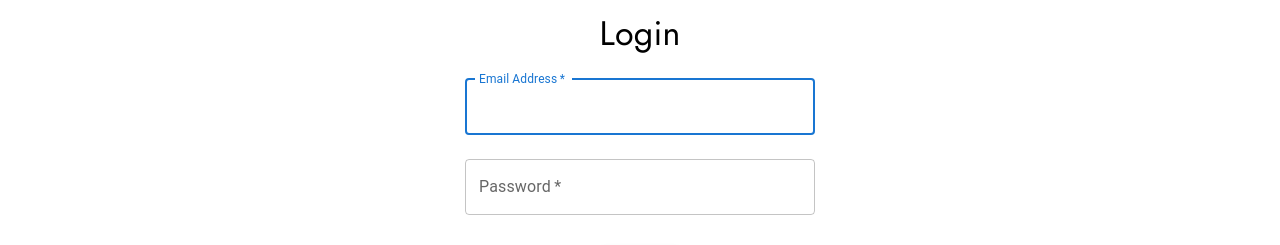
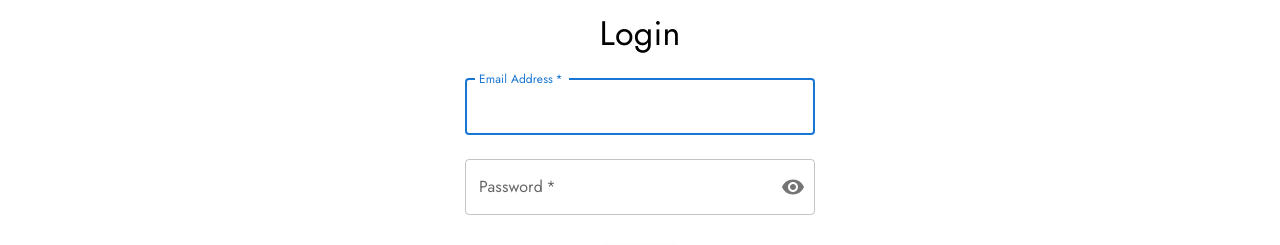
Before and after one commit to hardikpatel2906/gathergro, a React (Create React App) app in the folder frontend/: page /login in a window 1280 px wide. Shown: the part 285-530 px from the top of the page. Built offline with nearby package versions, Linux system fonts and the light colour scheme.

Commit message:
Change in Login/Register forms, Add show/hide in password field

```diff
--- a/frontend/src/components/login.js
+++ b/frontend/src/components/login.js
@@ -1,10 +1,11 @@
 import React, { useState } from "react";
 import authService from "../services/authenticationService";
 import { useNavigate } from "react-router-dom";
-import { TextField, Button, Container, Box, Typography, Link } from "@mui/material";
+import { TextField, Button, Container, Box, Typography, Link, InputAdornment, IconButton } from "@mui/material";
 import { toast } from "react-toastify";
 import { jwtDecode } from "jwt-decode";
 import { styled } from "@mui/material/styles";
+import { Visibility, VisibilityOff } from "@mui/icons-material";
 
 
 const CustomLogoImg = styled("img")({
@@ -22,11 +23,28 @@ const CustomButton = styled(Button)({
     }
 });
 
+const styles = {
+    textField: {
+        '& .MuiInputBase-root': {
+            fontFamily: 'Jost',
+        },
+        '& .MuiInputLabel-root': {
+            fontFamily: 'Jost',
+        }
+    }
+}
+
 function Login() {
     const [email, setEmail] = useState("");
     const [password, setPassword] = useState("");
     const [error, setError] = useState("");
     const navigate = useNavigate();
+
+    const [showPassword, setShowPassword] = useState(false);
+
+    const handleTogglePasswordVisibility = () => {
+        setShowPassword((prev) => !prev);
+    };
 
     const handleSubmit = async (event) => {
         event.preventDefault();
@@ -83,6 +101,7 @@ function Login() {
                         autoComplete="email"
                         autoFocus
                         value={email}
+                        sx={styles.textField}
                         onChange={(e) => setEmail(e.target.value)}
                     />
                     <TextField
@@ -92,11 +111,25 @@ function Login() {
                         fullWidth
                         name="password"
                         label="Password"
-                        type="password"
+                        type={showPassword ? 'text' : 'password'}
                         id="password"
                         autoComplete="current-password"
                         value={password}
+                        sx={styles.textField}
                         onChange={(e) => setPassword(e.target.value)}
+                        InputProps={{
+                            endAdornment: (
+                                <InputAdornment position="end">
+                                    <IconButton
+                                        onClick={handleTogglePasswordVisibility}
+                                        edge="end"
+                                        aria-label={showPassword ? "Hide password" : "Show password"}
+                                    >
+                                        {showPassword ? <VisibilityOff /> : <Visibility />}
+                                    </IconButton>
+                                </InputAdornment>
+                            )
+                        }}
                     />
                     <CustomButton
                         type="submit"
--- a/frontend/src/components/register.js
+++ b/frontend/src/components/register.js
@@ -14,6 +14,17 @@ const CustomButton = styled(Button)({
     }
 });
 
+
+const styles = {
+    textField: {
+        '& .MuiInputBase-root': {
+            fontFamily: 'Jost',
+        },
+        '& .MuiInputLabel-root': {
+            fontFamily: 'Jost',
+        }
+    }
+}
 
 const Register = () => {
     const [email, setEmail] = useState("");
@@ -123,6 +134,7 @@ const Register = () => {
                         variant="outlined"
                         value={username}
                         required
+                        sx={styles.textField}
                         onChange={(e) => setUsername(e.target.value)}
                     />
                     <TextField
@@ -133,6 +145,7 @@ const Register = () => {
                         type="email"
                         value={email}
                         required
+                        sx={styles.textField}
                         onChange={(e) => setEmail(e.target.value)}
                     />
                     <TextField
@@ -143,6 +156,7 @@ const Register = () => {
                         type="password"
                         value={password}
                         required
+                        sx={styles.textField}
                         onChange={(e) => setPassword(e.target.value)}
                     />
                     <TextField
@@ -152,6 +166,7 @@ const Register = () => {
                         variant="outlined"
                         value={contact}
                         required
+                        sx={styles.textField}
                         onChange={(e) => setContact(e.target.value)}
                     />
                     <TextField
@@ -163,6 +178,7 @@ const Register = () => {
                         rows={4}
                         value={bio}
                         required
+                        sx={styles.textField}
                         onChange={(e) => setBio(e.target.value)}
                     />
                     <FormControlLabel sx={{ fontFamily: "Jost" }}
@@ -182,6 +198,7 @@ const Register = () => {
                             margin="normal"
                             variant="outlined"
                             value={address}
+                            sx={styles.textField}
                             onChange={(e) => setAddress(e.target.value)}
                         />
                     )}
```
